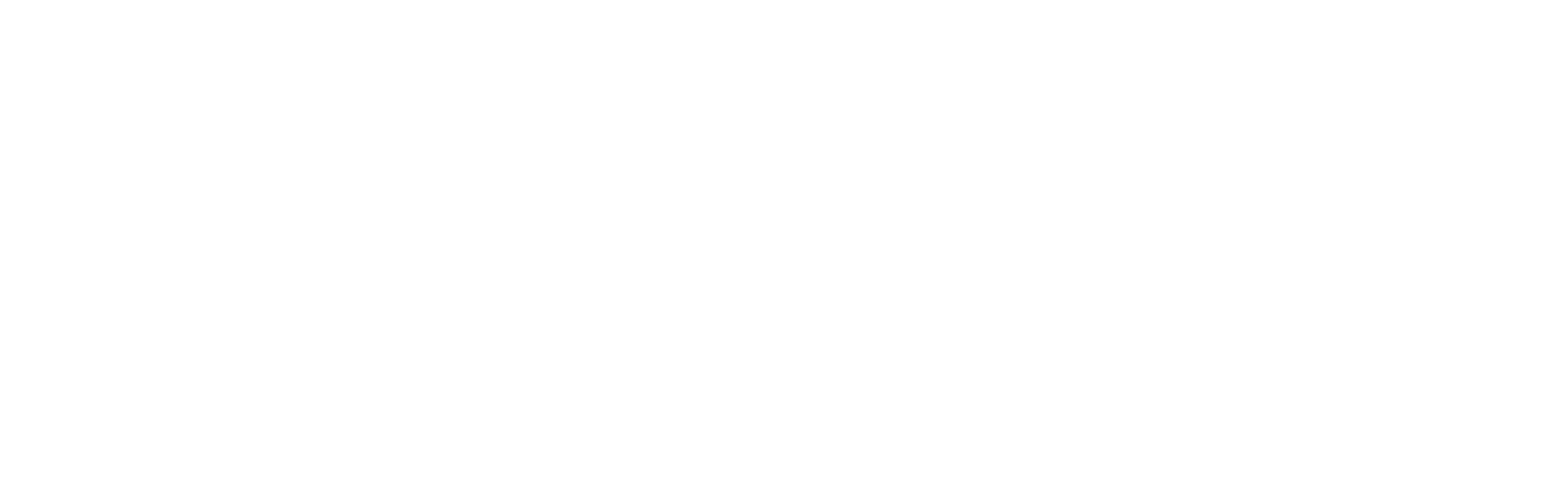
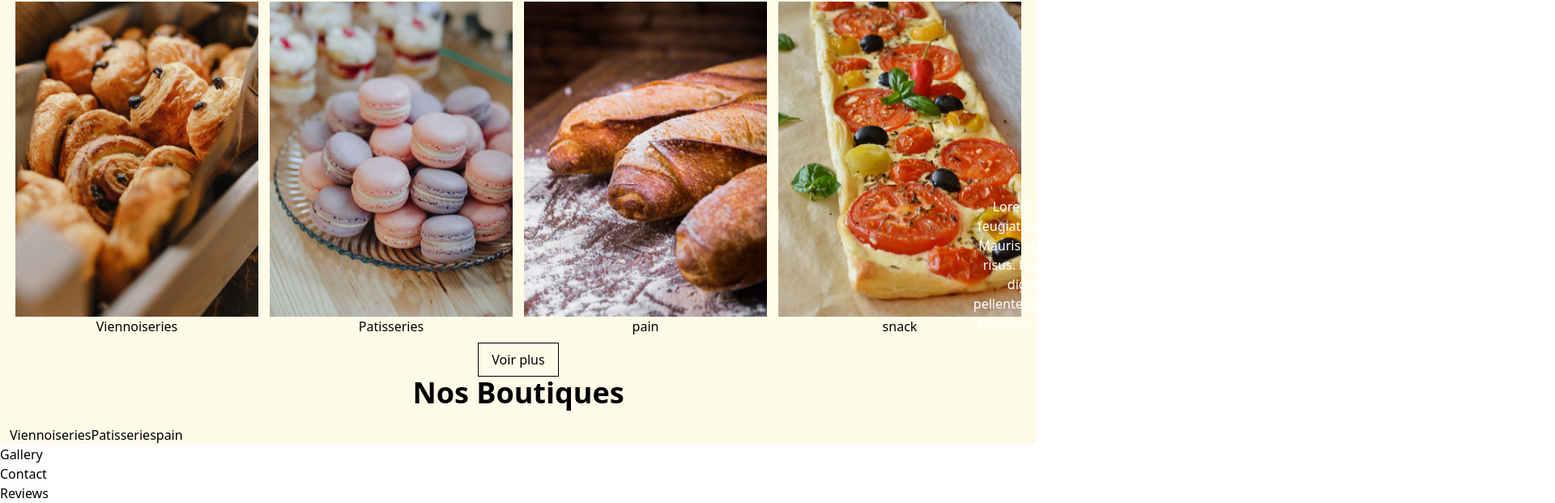
Before and after one commit to Krishanth0/Boulangeire, a React (Create React App) app in the folder boulangerie-app-react/: page / in a window 1280 px wide. Shown: the part 1750-2371 px from the top of the page at 81% size, 1920 px wide, since content can reach past the window. Before the commit the page ends 1164 px from the top, so only its background shows below. Built offline with nearby package versions, Linux system fonts and the light colour scheme; the HTML template or start-up script is replaced by a standard one.

Commit message:
++ de code sur les fichiers : About, Header, Product, Shop.

```diff
--- a/boulangerie-app-react/src/components/About.jsx
+++ b/boulangerie-app-react/src/components/About.jsx
@@ -1,9 +1,20 @@
 import React from 'react'
-
+import bg2 from '../assets/hat.png';
 const About = () => {
   return (
-    <div>About</div>
-  )
+    <div >
+      <img src={bg2} alt="/" className="w-full h-full" />
+
+      <div className=" absolute text-center text-white flex-shrink-0 w-[825px] h-[294px] top-[1945px] left-[1200px]">
+        <h1 className="text-4xl font-bold mb-2">A propos</h1>
+        <p className="text-1xl mb-4">Lorem ipsum dolor sit amet consectetur. Bibendum nulla proin neque vitae. Ipsum mattis vel sed tortor feugiat risus. Vulputate nunc volutpat enim nulla. Nisl eget neque diam magna at facilisis consequat aliquet. Mauris egestas quis nisl pharetra risus.
+        Lectus quis dolor senectus mi. Arcu turpis felis sit netus vitae diam a risus. Leo nibh enim magna cursus sit faucibus mauris. Id quis aliquam ac pretium. Non lectus leo aliquam dignissim ipsum ut amet. Ornare vitae dignissim volutpat in. Facilisis ipsum sapien sem auctor nec pellentesque.
+        Adipiscing eget eget tristique iaculis eget et quis nunc rutrum. Duis tellus donec nunc hendrerit rhoncus.
+        Lectus cursus tortor convallis risus. Nunc potenti magna volutpat congue sit. Facilisis sagittis tellus egestas odio a faucibus tincidunt donec magna. Ullamcorper etiam elit risus amet.
+        </p>
+      </div>
+    </div>
+  );
 }
 
 export default About
--- a/boulangerie-app-react/src/components/Header.jsx
+++ b/boulangerie-app-react/src/components/Header.jsx
@@ -3,13 +3,13 @@
 
 const Header = () => {
   return (
-    <div >
+    <div className="relative">
       <img src={bg} alt="/" className="w-full h-full" />
 
-      <div className=" absolute top-1/2 left-1/2 transform -translate-x-1/2 -translate-y-1/2 text-center text-white">
+      <div className="absolute top-1/2 left-1/2 transform -translate-x-1/2 -translate-y-1/2 text-center text-white">
         <h1 className="text-4xl font-bold mb-2">Boulangerie & Patisserie</h1>
         <h2 className="text-xl mb-4">PARIS-LILE-TOULOUSE</h2>
-        <button className="bg-transparent border-white border px-4 py-2 rounded text-white">Contactez-Nous</button>
+        <button className="bg-transparent border-white border px-4 py-2 text-white">Contactez-Nous</button>
       </div>
     </div>
   );
--- a/boulangerie-app-react/src/components/Products.jsx
+++ b/boulangerie-app-react/src/components/Products.jsx
@@ -1,8 +1,45 @@
 import React from 'react'
+import img1 from '../assets/produi-Viennoiseries.png'
+import img2 from '../assets/produit-Patisseries.png'
+import img3 from '../assets/produit-pain.png'
+import img4 from '../assets/produit-snack.png'
 
 const Products = () => {
   return (
-    <div>Products</div>
+    <div className=' w-full h-full bg-yellow-50'>
+      <div>
+        <h2 className='text-black text-center text-4xl font-bold '>Nos Produits</h2>
+      </div>
+      <div className='flex flex-row px-3 mt-4 justify-around'>
+
+      <div className='text-center'>
+      <img src={img1} alt="/" className="w-full h-full" />
+      <figcaption>Viennoiseries</figcaption>
+      </div>
+
+      <div className='text-center'>
+      <img src={img2} alt="/" className="w-full h-full" />
+      <figcaption>Patisseries</figcaption>
+      </div>
+
+      <div className='text-center'>
+      <img src={img3} alt="/" className="w-full h-full" />
+      <figcaption>pain</figcaption>
+      </div>
+
+
+      <div className='text-center'>
+      <img src={img4} alt="/" className="w-full h-full" />
+      <figcaption className='text-center'>snack</figcaption>
+      </div>
+
+      </div>
+
+
+      <div className='text-center pt-8'>
+      <button className="bg-transparent border-black border px-4 py-2  text-black">Voir plus</button></div>
+
+    </div>
   )
 }
 
--- a/boulangerie-app-react/src/components/Shops.jsx
+++ b/boulangerie-app-react/src/components/Shops.jsx
@@ -2,7 +2,16 @@
 
 const Shops = () => {
   return (
-    <div>Shops</div>
+    <div className=' w-full h-full bg-yellow-50'>
+    <div>
+      <h2 className='text-black text-center text-4xl font-bold '>Nos Boutiques</h2>
+    </div>
+    <div className='flex flex-row px-3 mt-5'>
+    <h2>Viennoiseries</h2>
+    <h2>Patisseries</h2>
+    <h2>pain</h2>
+    </div>
+    </div>
   )
 }
 
```
